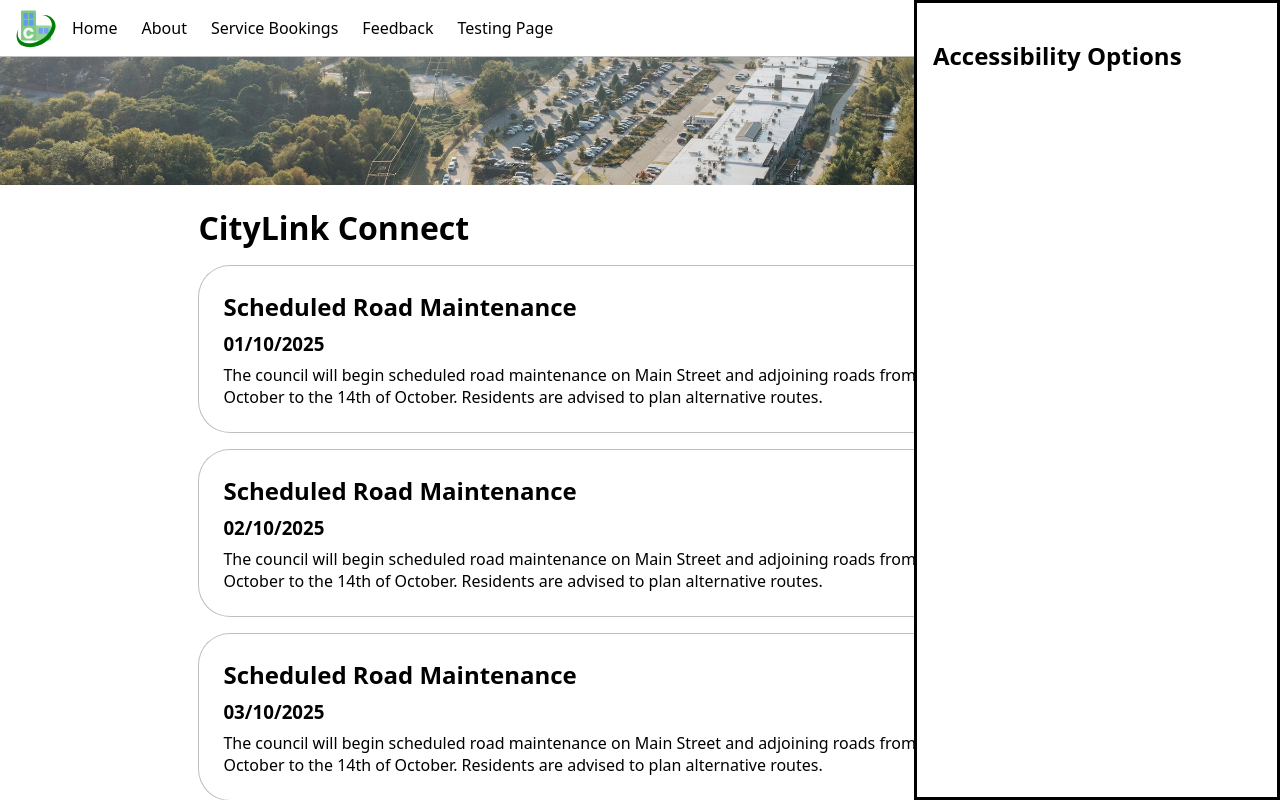
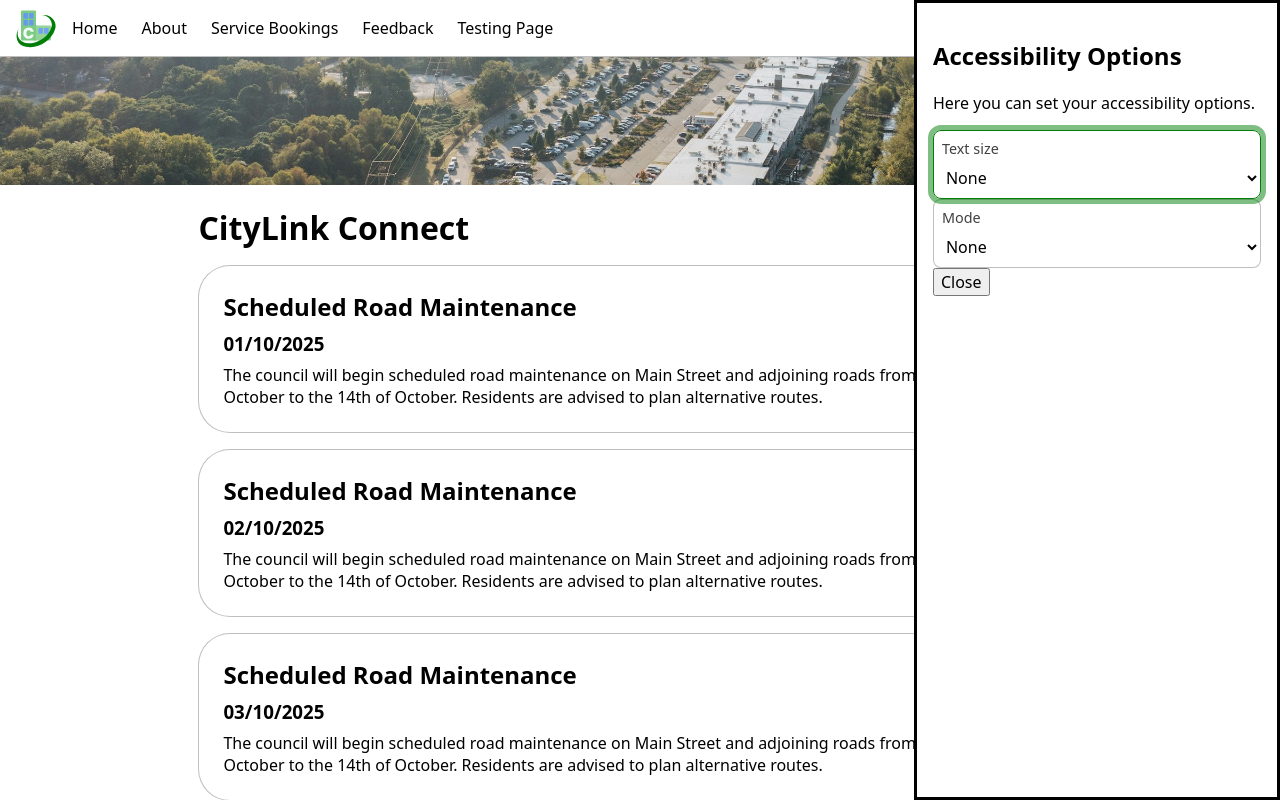
Before and after one commit to JamesRampling/CityLinkConnect, a Vue app: page / in a window 1280 px wide. Both pictures are taken after a click on the button "Accessiblity". Shown: the top 800 px of the page. Built offline with nearby package versions, Linux system fonts and the light colour scheme.

Commit message:
Add elements in AccessibilityPopout.vue

```diff
--- a/src/components/AccessibilityPopup.vue
+++ b/src/components/AccessibilityPopup.vue
@@ -1,6 +1,6 @@
 <script setup lang="ts">
+import InputSelect from '@/components/InputSelect.vue';
 import { ref } from 'vue';
-
 defineProps<{ target?: HTMLElement }>();
 
 const dialogElement = ref<HTMLDialogElement>();
@@ -15,6 +15,31 @@ defineExpose({ show });
 <template>
   <dialog ref="dialogElement" closedby="any">
     <h2>Accessibility Options</h2>
+    <p>Here you can set your accessibility options.</p>
+    <div>
+      <InputSelect
+        name="Text size"
+        label="Text size"
+        :options="[
+          { text: 'Small', value: 'small' },
+          { text: 'Medium', value: 'medium' },
+          { text: 'Large', value: 'large' },
+        ]"
+      />
+    </div>
+    <div>
+      <InputSelect
+        name="Style"
+        label="Mode"
+        :options="[
+          { text: 'Normal', value: 'normal' },
+          { text: 'Dark mode', value: 'black' },
+        ]"
+      />
+    </div>
+    <div>
+      <button>Close</button>
+    </div>
   </dialog>
 </template>
 
```
